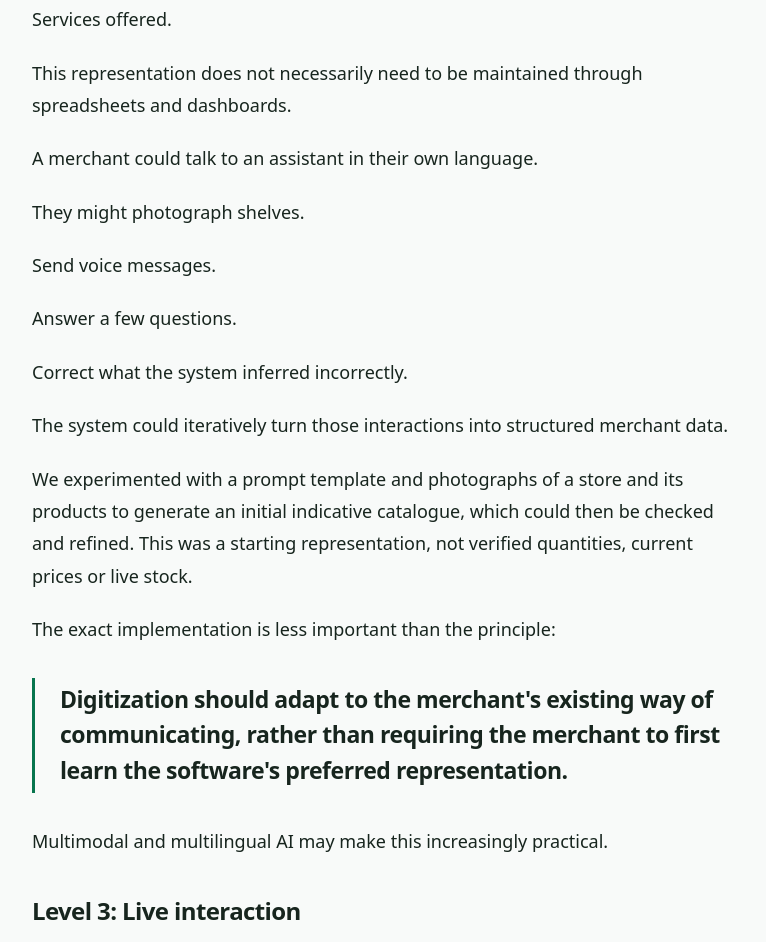
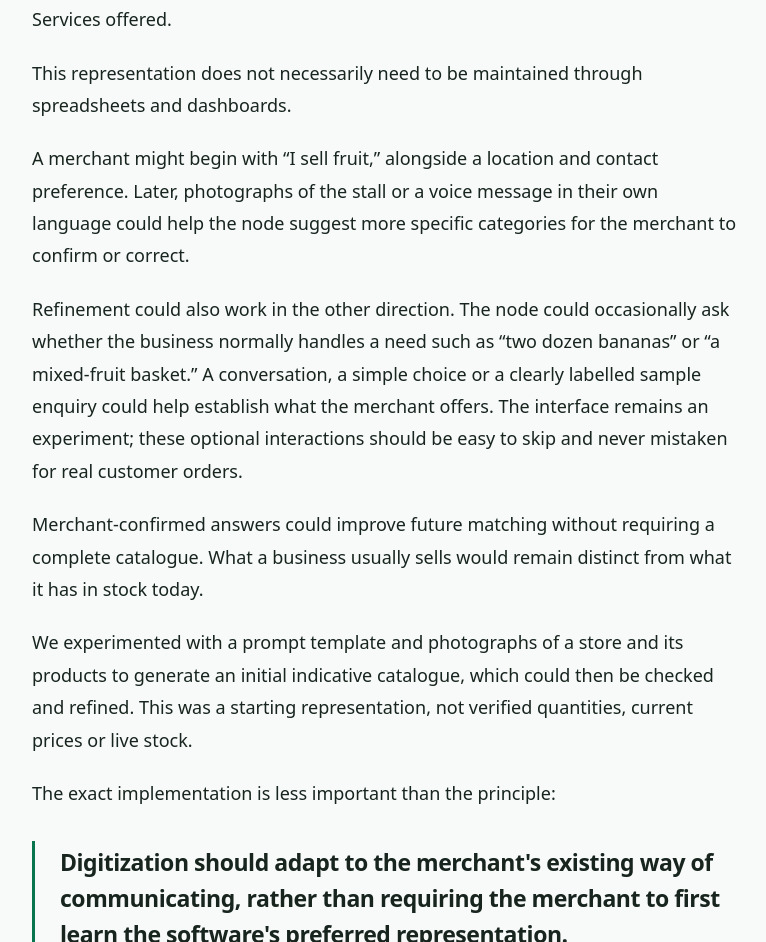
Before and after one commit to makexindia/makex, a website: page ideas/commerce-livelihoods/index.html in a window 1280 px wide. Shown: the part 8753-9695 px from the top of the page, without its empty margins (353-1119 px from the left). Drawn offline with Linux system fonts and the light colour scheme.

Commit message:
content: illustrate progressive merchant participation

```diff
--- a/ideas/commerce-livelihoods/index.html
+++ b/ideas/commerce-livelihoods/index.html
@@ -83,12 +83,9 @@ working hours</strong></p>
 <p>Seasonal availability.</p>
 <p>Services offered.</p>
 <p>This representation does not necessarily need to be maintained through spreadsheets and dashboards.</p>
-<p>A merchant could talk to an assistant in their own language.</p>
-<p>They might photograph shelves.</p>
-<p>Send voice messages.</p>
-<p>Answer a few questions.</p>
-<p>Correct what the system inferred incorrectly.</p>
-<p>The system could iteratively turn those interactions into structured merchant data.</p>
+<p>A merchant might begin with “I sell fruit,” alongside a location and contact preference. Later, photographs of the stall or a voice message in their own language could help the node suggest more specific categories for the merchant to confirm or correct.</p>
+<p>Refinement could also work in the other direction. The node could occasionally ask whether the business normally handles a need such as “two dozen bananas” or “a mixed-fruit basket.” A conversation, a simple choice or a clearly labelled sample enquiry could help establish what the merchant offers. The interface remains an experiment; these optional interactions should be easy to skip and never mistaken for real customer orders.</p>
+<p>Merchant-confirmed answers could improve future matching without requiring a complete catalogue. What a business usually sells would remain distinct from what it has in stock today.</p>
 <p>We experimented with a prompt template and photographs of a store and its products to generate an initial indicative catalogue, which could then be checked and refined. This was a starting representation, not verified quantities, current prices or live stock.</p>
 <p>The exact implementation is less important than the principle:</p>
 <blockquote><p><strong>Digitization should adapt to the merchant's existing way of communicating, rather than requiring the merchant to first learn the software's preferred representation.</strong></p></blockquote>
```
Also changed, not shown: src/content/articles/commerce-livelihoods.md (+3 -9 lines).
